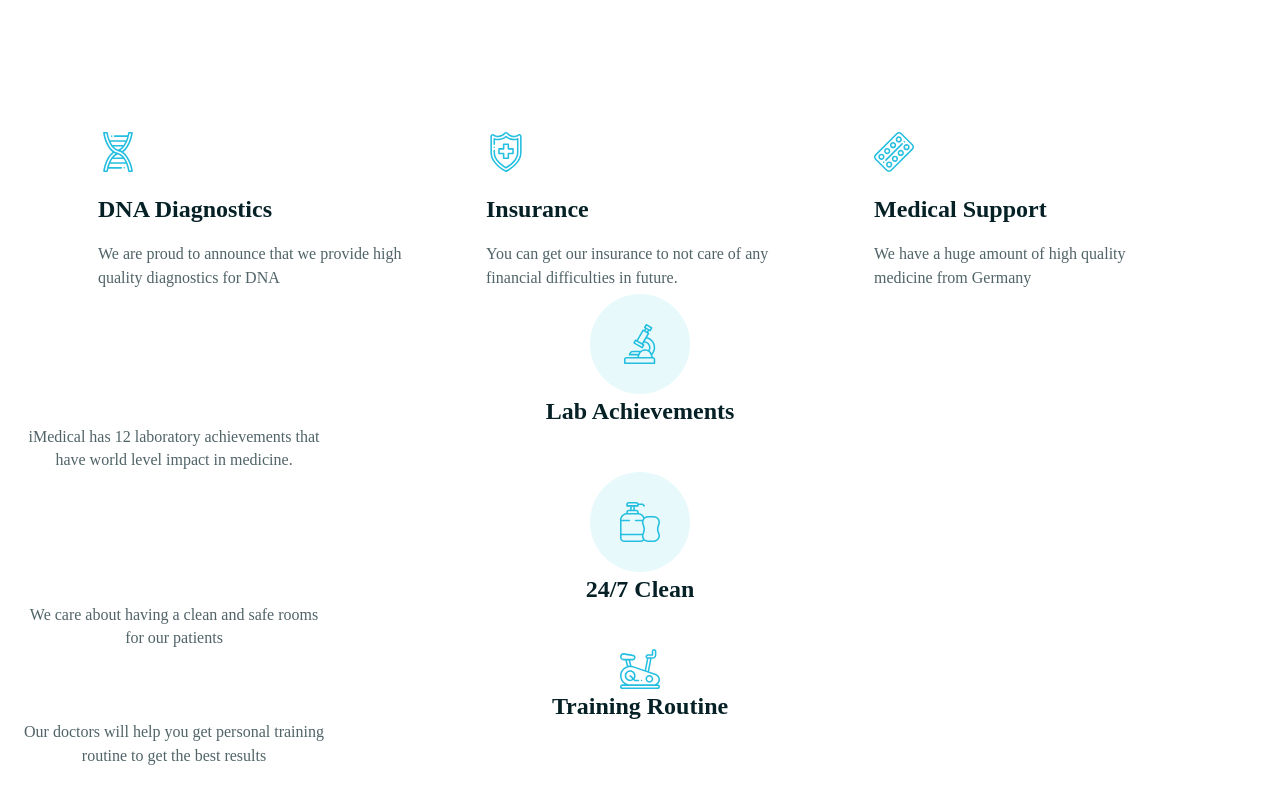
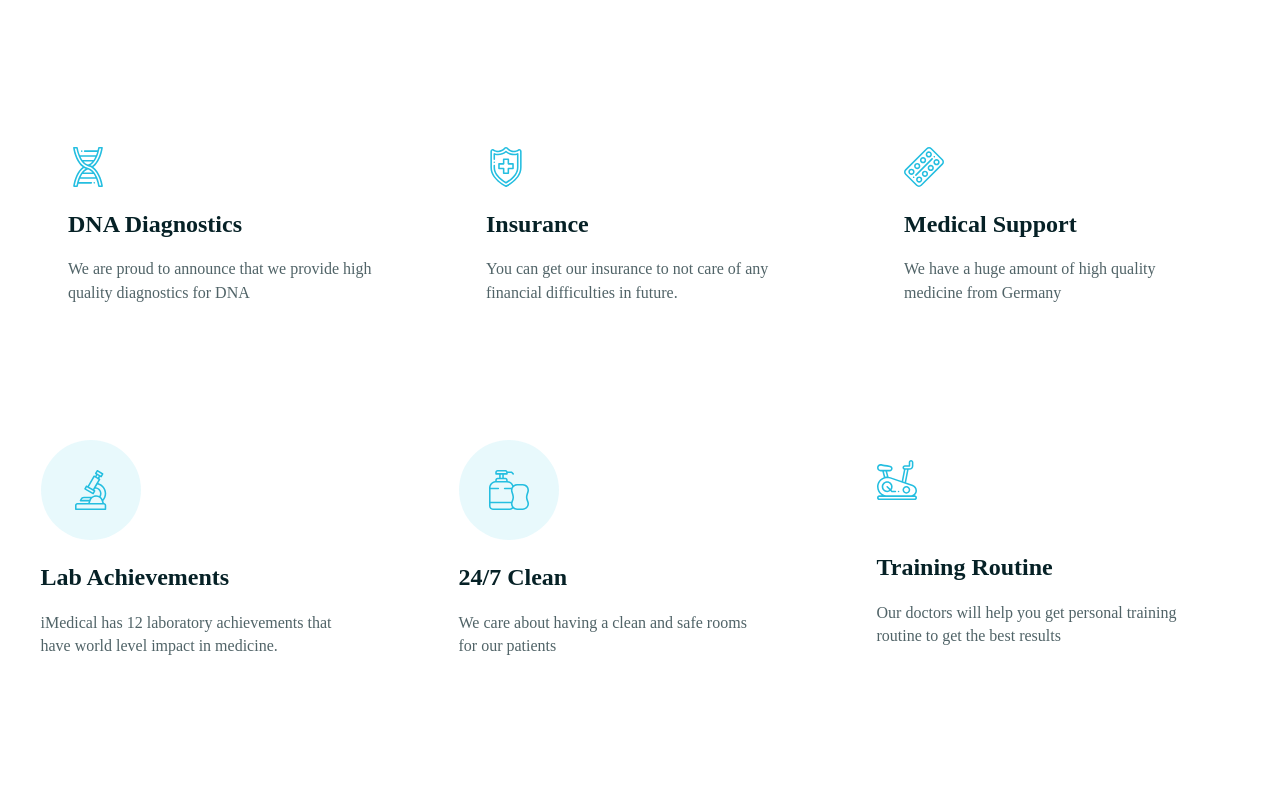
Before and after one commit to PubgGamerUzbSila/Medical-Landing-Page, a plain HTML site: page index.html in a window 1280 px wide. Shown: the part 1923-2710 px from the top of the page. After the commit the page ends 2621 px from the top, so only its background shows below. Drawn offline with Linux system fonts and the light colour scheme; a web font is replaced by a local one.

Commit message:
the end Why us

```diff
--- a/css2/main.css
+++ b/css2/main.css
@@ -671,7 +671,13 @@ h2{
 .divtopBottomWhyUs{
   display: block;
   text-align: start;
-  padding: 5px;
+  padding: 20px;
+}
+.divtopBottomWhyUs:hover{
+  border-radius: 30px;
+  background: var(--white, #FFF);
+  box-shadow: 0px 24px 61px -14px rgba(15, 151, 181, 0.14);
+  cursor: pointer;
 }
 .h3WhyUs{
   color: var(--Primary-Black, #062126);
@@ -682,24 +688,48 @@ h2{
   line-height: 112.5%; /* 27px */
   margin-top: 20px;
 }
-
+.bottomBottomWhyUs{
+  display: flex;
+  gap: 70px;
+  justify-content: center;
+  margin-left: -55px;
+  margin-top: 96px;
+  text-align: start;
+}
+.divbottomBottomWhyUs{
+  padding: 20px;
+}
+.divbottomBottomWhyUs:hover{
+  border-radius: 30px;
+  background: var(--white, #FFF);
+  box-shadow: 0px 24px 61px -14px rgba(15, 151, 181, 0.14);
+  cursor: pointer;
+}
 .h3WhyUS{
   color: var(--Primary-Black, #062126);
   font-family: Poppins;
   font-size: 24px;
   font-style: normal;
+  margin-top: 20px;
   font-weight: 600;
   line-height: 112.5%;
 }
+
 
 .pWhyUS{
   color: var(--black-8, rgba(6, 33, 38, 0.70));
   font-family: Poppins;
   font-size: 16px;
   font-style: normal;
+  margin-top: 20px;
+  text-align: start;
   font-weight: 400;
   line-height: 146.1%; /* 23.376px */
   width: 308px;
+}
+.whyUsImg{
+  margin-top: 20px;
+  margin-bottom: 30px
 }
 .pWhyUs{
   color: var(--black-8, rgba(6, 33, 38, 0.70));
--- a/index.html
+++ b/index.html
@@ -117,7 +117,7 @@
                         <p class="pWhyUS">We care about having a clean and safe rooms for our patients</p>
                     </div>
                     <div class="divbottomBottomWhyUs">
-                        <img src="./images/023-stationary-bike.svg" alt="GROUP 104" loading="lazy">
+                        <img class="whyUsImg" src="./images/023-stationary-bike.svg" alt="GROUP 104" loading="lazy">
                         <h3 class="h3WhyUS">Training Routine</h3>
                         <p class="pWhyUS">Our doctors will help you get personal training routine to get the best results</p>
                     </div>
```
